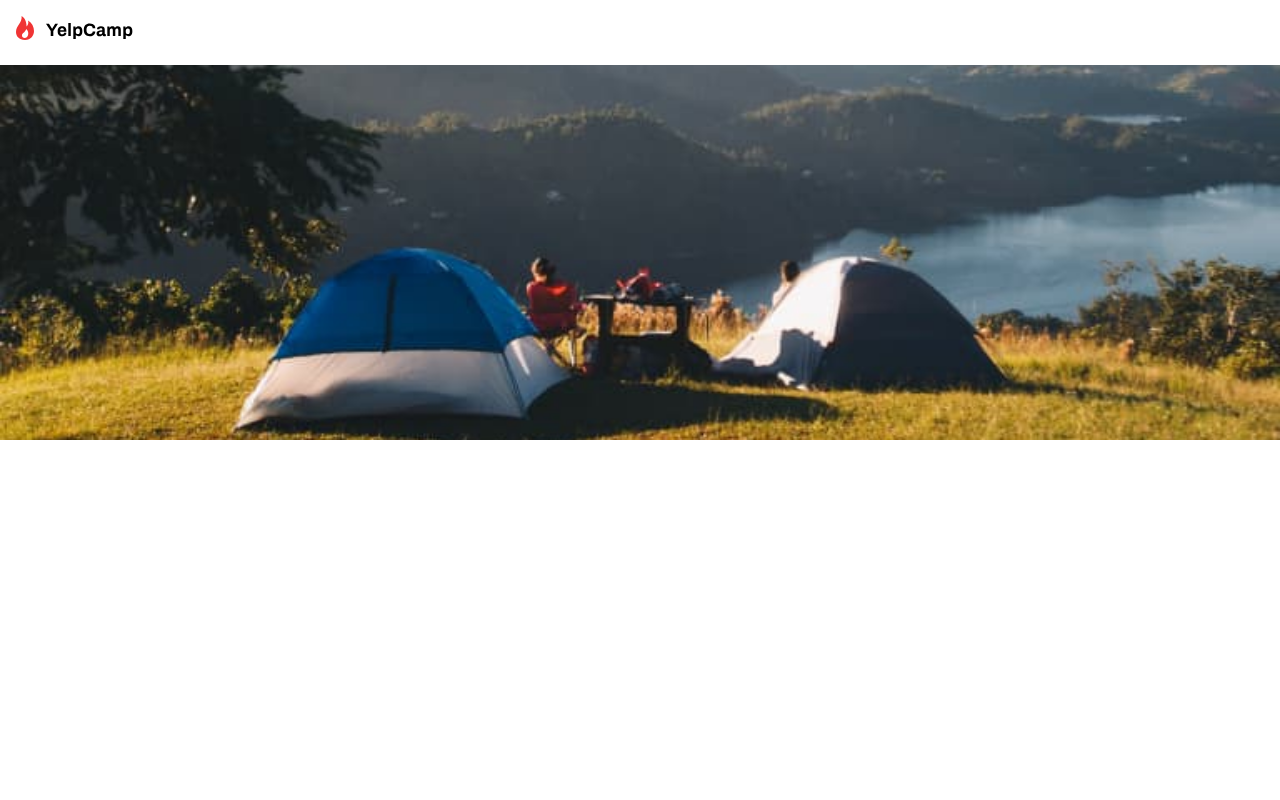
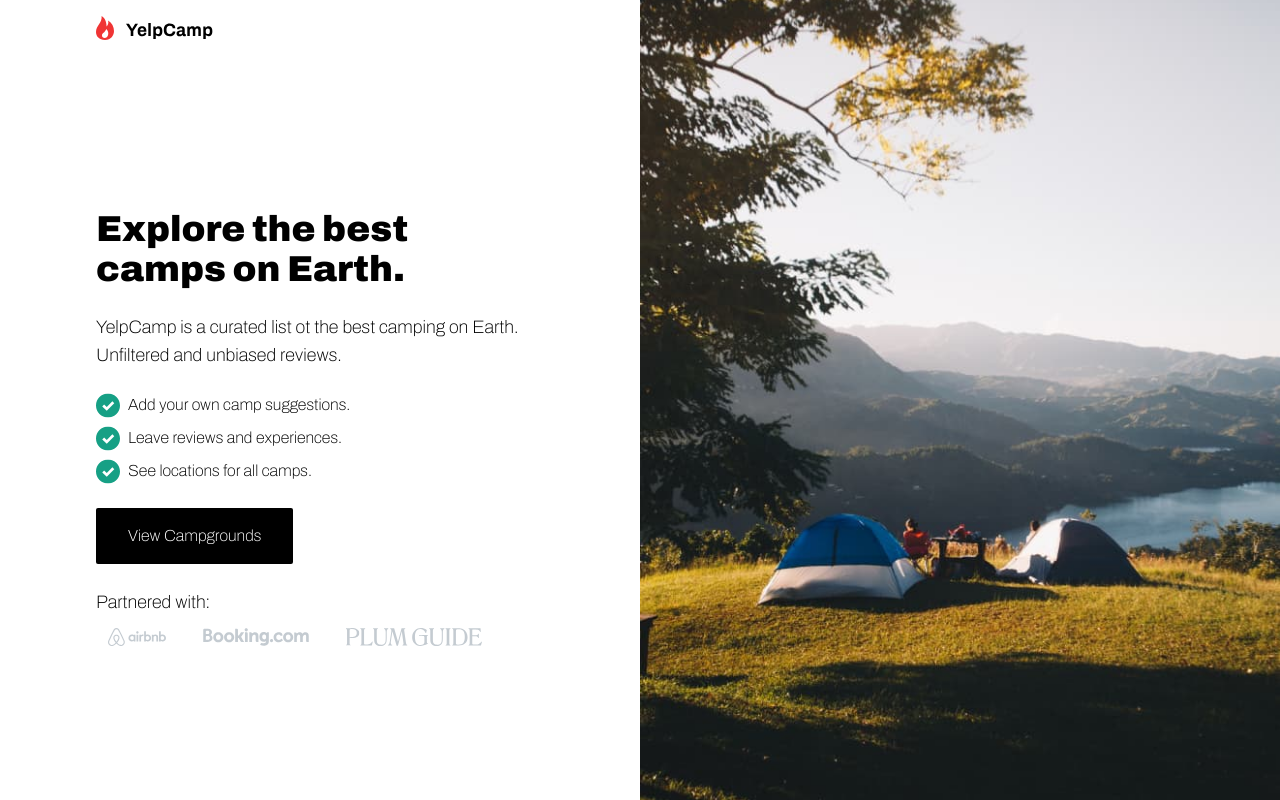
Before and after one commit to NathanielGunat/yelp, a Next.js app: page / in a window 1280 px wide. Built offline with nearby package versions, Linux system fonts and the light colour scheme.

Commit message:
home page

```diff
--- a/components/layout/Layout.js
+++ b/components/layout/Layout.js
@@ -7,8 +7,9 @@ export default function Layout({ children }) {
       <Head>
         <title>Home</title>
       </Head>
-      <Nav />
-      <main>{children}</main>
+      <main className="w-screen h-screen lg:grid lg:grid-rows-[min-content,1fr,1fr] lg:grid-cols-2">
+        {children}
+      </main>
     </>
   );
 }
--- a/components/nav/Nav.js
+++ b/components/nav/Nav.js
@@ -2,10 +2,8 @@ import Image from "next/image";
 import logo from "../../public/Assets/Logo.svg";
 export default function Nav() {
   return (
-    <nav>
-      <div className="p-4 ">
-        <Image src={logo} alt="yelp camp logo" />
-      </div>
+    <nav className="p-4 lg:col-start-1 lg:col-end-2 lg:px-24">
+      <Image src={logo} alt="yelp camp logo" />
     </nav>
   );
 }
--- /dev/null
+++ b/pages/_document.js
@@ -0,0 +1,20 @@
+import { Html, Head, Main, NextScript } from "next/document";
+
+export default function Document() {
+  return (
+    <Html>
+      <Head>
+        <link rel="preconnect" href="https://fonts.googleapis.com" />
+        <link rel="preconnect" href="https://fonts.gstatic.com" crossorigin />
+        <link
+          href="https://fonts.googleapis.com/css2?family=Archivo:wght@100;900&display=swap"
+          rel="stylesheet"
+        />
+      </Head>
+      <body>
+        <Main />
+        <NextScript />
+      </body>
+    </Html>
+  );
+}
--- a/pages/index.js
+++ b/pages/index.js
@@ -1,28 +1,67 @@
+import Nav from "../components/nav/Nav";
 import Image from "next/image";
 import Layout from "../components/layout/Layout";
-
+import airbnb from "../public/Assets/Airbnb.svg";
+import booking from "../public/Assets/Booking.svg";
+import plumGuide from "../public/Assets/PlumGuide.svg";
+import checkmark from "../public/Assets/Checkmark.svg";
 export default function Home() {
   return (
     <Layout>
-      <header className="w-screen">
-        <div className="md:hidden">
-          <Image
-            src="/Hero_Image.jpg"
-            alt="hero image"
-            width={661}
-            height={900}
-          />
+      {/* nav */}
+      <Nav />
+
+      {/* image */}
+      <section
+        id="home-image"
+        className="h-96 lg:col-start-2 lg:row-start-1 lg:row-end-4 relative lg:h-full"
+      >
+        <Image
+          id="hero_image_sm"
+          src="/Hero_image.jpg"
+          layout="fill"
+          objectFit="cover"
+          alt="hero image"
+        />
+      </section>
+      {/* text */}
+      <section
+        id="text"
+        className="py-12 row-start-2 row-span-full px-8 lg:px-24 lg:py-16 grid place-items-center"
+      >
+        <div id="for-centering " className=" space-y-6 ">
+          <h1>Explore the best camps on Earth.</h1>
+          <p>
+            YelpCamp is a curated list ot the best camping on Earth. Unfiltered
+            and unbiased reviews.
+          </p>
+          <ul className="space-y-2">
+            <li className="flex flex-row items-center gap-2">
+              <Image src={checkmark} alt="checkmark" /> Add your own camp
+              suggestions.
+            </li>
+            <li className="flex flex-row items-center gap-2">
+              <Image src={checkmark} alt="checkmark" />
+              Leave reviews and experiences.
+            </li>
+            <li className="flex flex-row items-center gap-2">
+              <Image src={checkmark} alt="checkmark" />
+              See locations for all camps.
+            </li>
+          </ul>
+          <button className="bg-black rounded-sm text-white py-4  px-8">
+            View Campgrounds
+          </button>
+          <div>
+            <p>Partnered with:</p>
+            <div className="flex gap-3">
+              <Image src={airbnb} alt="airbnb" />
+              <Image src={booking} alt="booking" />
+              <Image src={plumGuide} alt="plumGuide" />
+            </div>
+          </div>
         </div>
-        <div className=" hidden md:block w-sreen h-[375px] bg-green-200 relative">
-          <Image
-            className="absolute"
-            src="/Hero_Image (Tablet and Mobile).jpg"
-            alt="hero image"
-            layout="fill"
-            objectFit="cover"
-          />
-        </div>
-      </header>
+      </section>
     </Layout>
   );
 }
--- a/styles/globals.css
+++ b/styles/globals.css
@@ -4,6 +4,9 @@
 
 @layer base {
   h1 {
-    @apply text-lg md:text-xl lg:text-2xl;
+    @apply text-3xl md:text-3xl lg:text-4xl font-sans font-black;
+  }
+  p {
+    @apply text-lg;
   }
 }
--- a/tailwind.config.js
+++ b/tailwind.config.js
@@ -5,7 +5,9 @@ module.exports = {
     "./components/**/*.{js,ts,jsx,tsx}",
   ],
   theme: {
-    extend: {},
+    fontFamily: {
+      sans: ["Archivo", "sans-serif"],
+    },
   },
   plugins: [],
-}
+};
```
Also changed, not shown: public/Assets/PlumGuide.svg (renamed from public/Assets/Plum Guide.svg).
